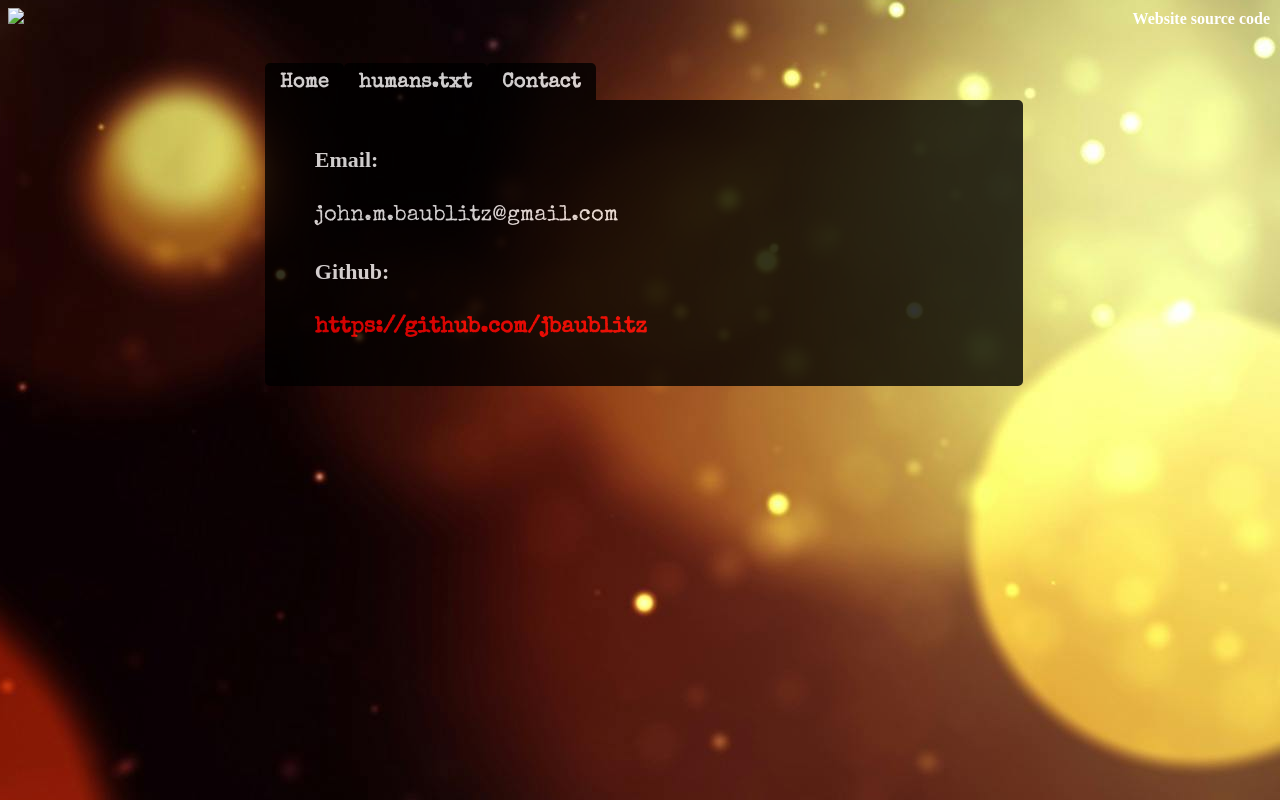
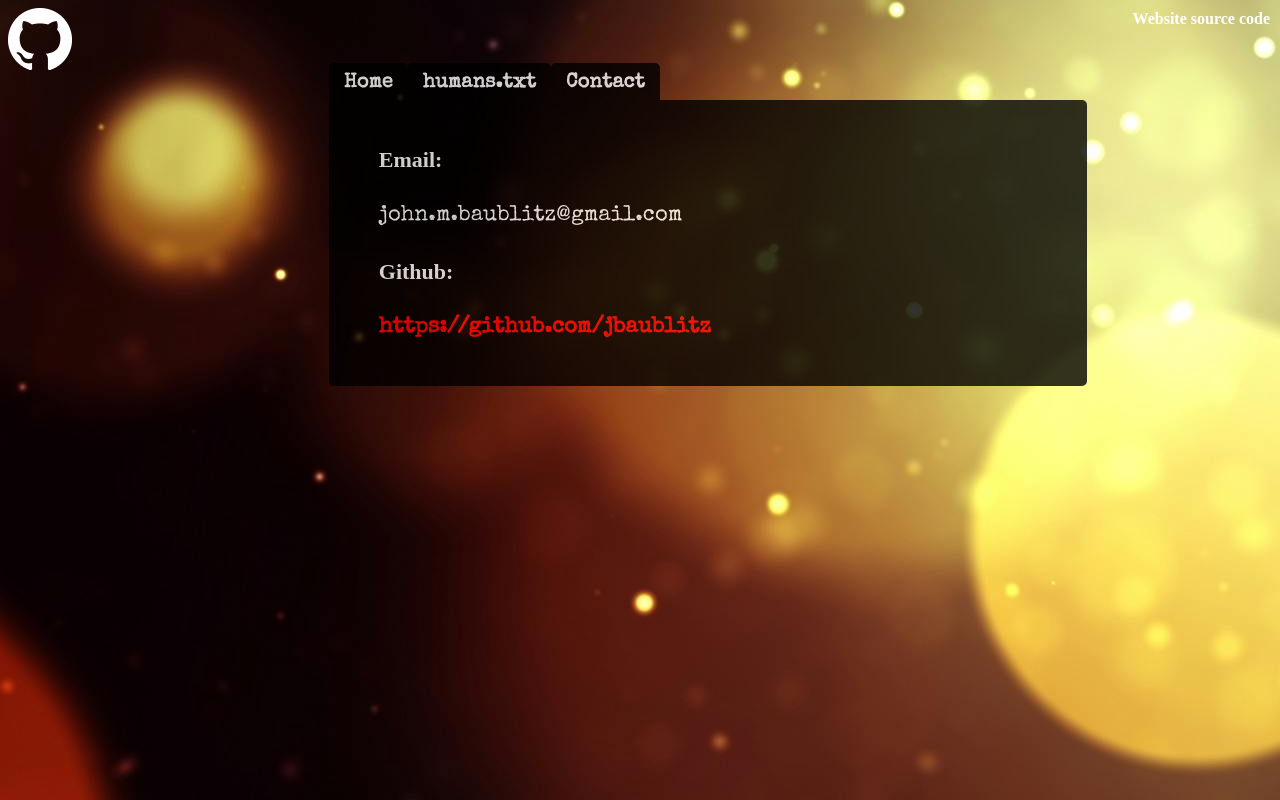
Before and after one commit to jbaublitz/jbaublitz-me, a plain HTML site: page contact.html in a window 1280 px wide. Drawn offline with nearby package versions, Linux system fonts and the light colour scheme; a web font is replaced by a local one.

Commit message:
Fix Github icon on no-JS website

```diff
--- a/contact.html
+++ b/contact.html
@@ -11,7 +11,7 @@
         <div class="all">
             <div class="banner">
                 <a id="banner-link-left" href="https://github.com/jbaublitz">
-                    <img src="GitHub-Mark-Light-64px.png">
+                    <img src="github-mark-white.png">
                 </a>
                 <a id="banner-link-right" href="https://github.com/jbaublitz/jbaublitz-me">Website source code</a>
             </div>
```
Also changed, not shown: humans.html (+1 -1 lines).
